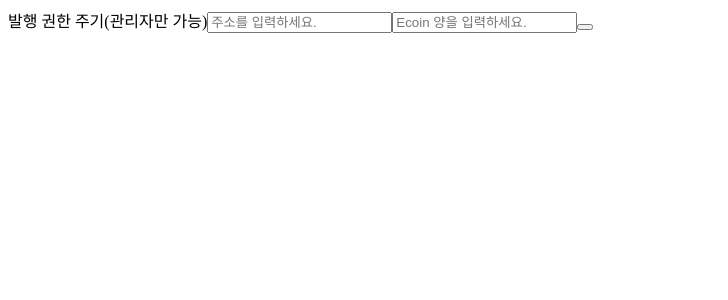
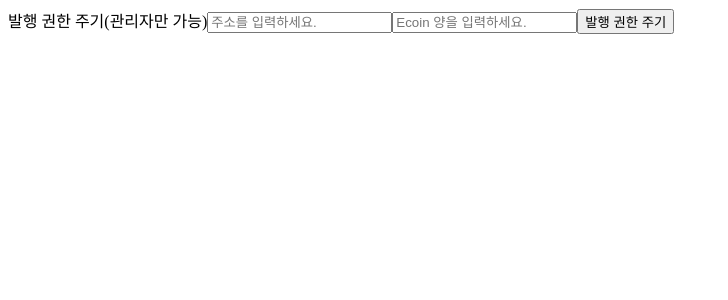
Before and after one commit to hoochoo0224/Ecoin_FrontEnd, a React (Vite) app: page / in a window 1280 px wide. Shown: the top 300 px of the page, without its empty margins (0-728 px from the left). Built offline with nearby package versions, Linux system fonts and the light colour scheme.

Commit message:
update src/pages/index/index.tsx

```diff
--- a/src/pages/index/index.tsx
+++ b/src/pages/index/index.tsx
@@ -20,7 +20,7 @@ const index = ()=>{
       <span>발행 권한 주기(관리자만 가능)</span>
       <input type="text" placeholder="주소를 입력하세요." onChange={handleAddrChange} />
       <input type="text" placeholder="Ecoin 양을 입력하세요." onChange={handleAmountChange} />
-      <button onClick={handleSubmit}></button>
+      <button onClick={handleSubmit}>발행 권한 주기</button>
     </div>
   )
 };
```
